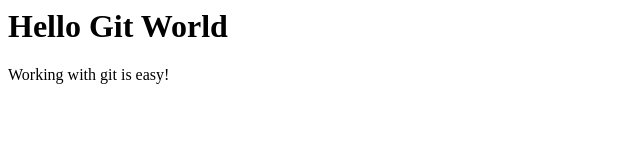
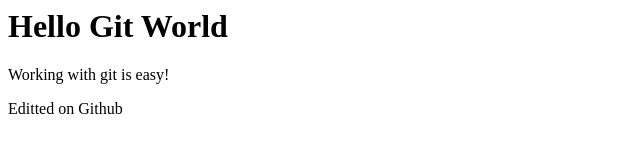
Before and after one commit to cyruscempron/GitGitHubMasterclass, a plain HTML site: page index.html in a window 1280 px wide. Shown: the whole page, without its empty margins (0-640 px from the left). Drawn offline with Linux system fonts and the light colour scheme.

Commit message:
Update index.html

```diff
--- a/index.html
+++ b/index.html
@@ -3,3 +3,7 @@
 <div>
     <p>Working with git is easy!</p>
 </div>
+
+<div>
+    <p>Editted on Github</p>
+</div>
```
